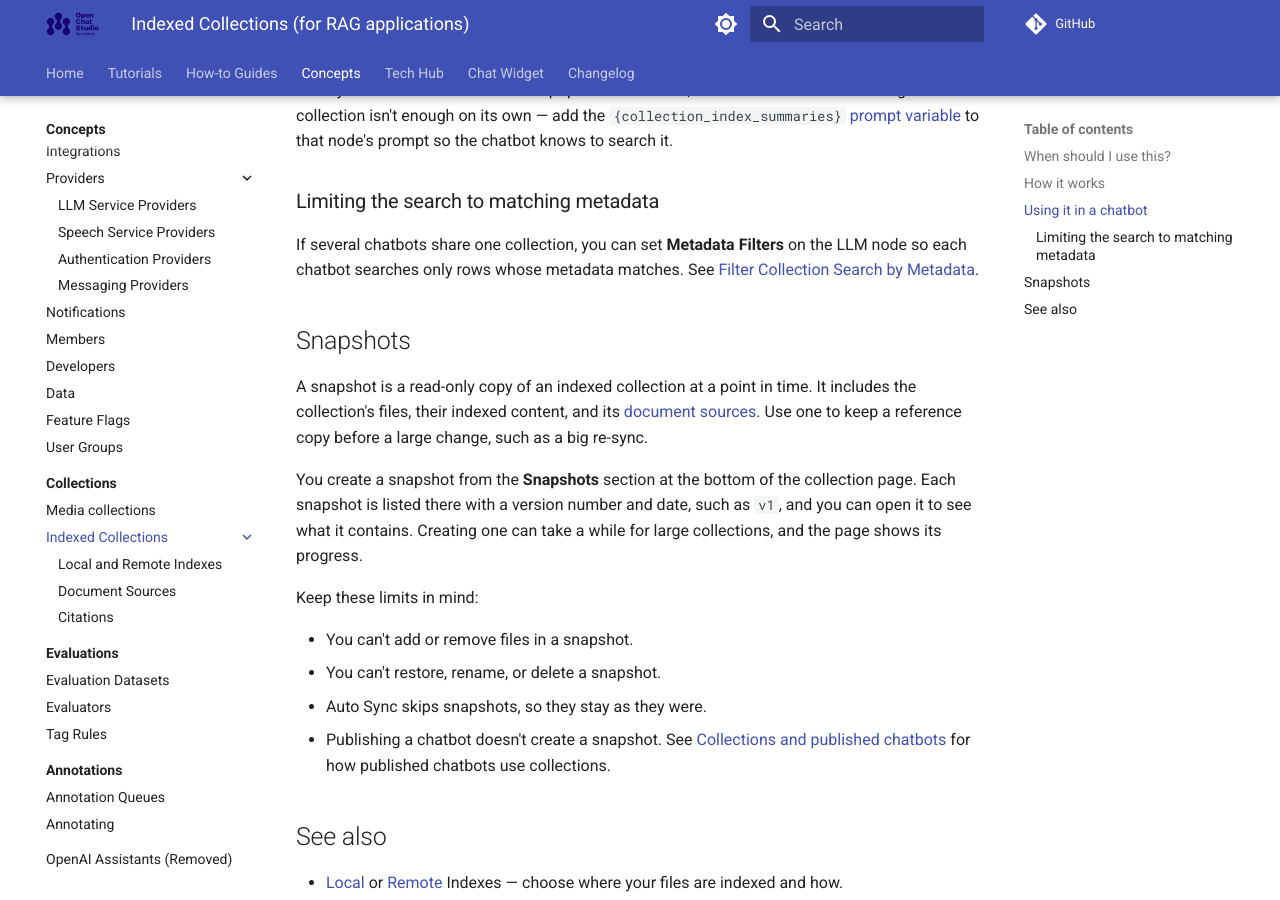
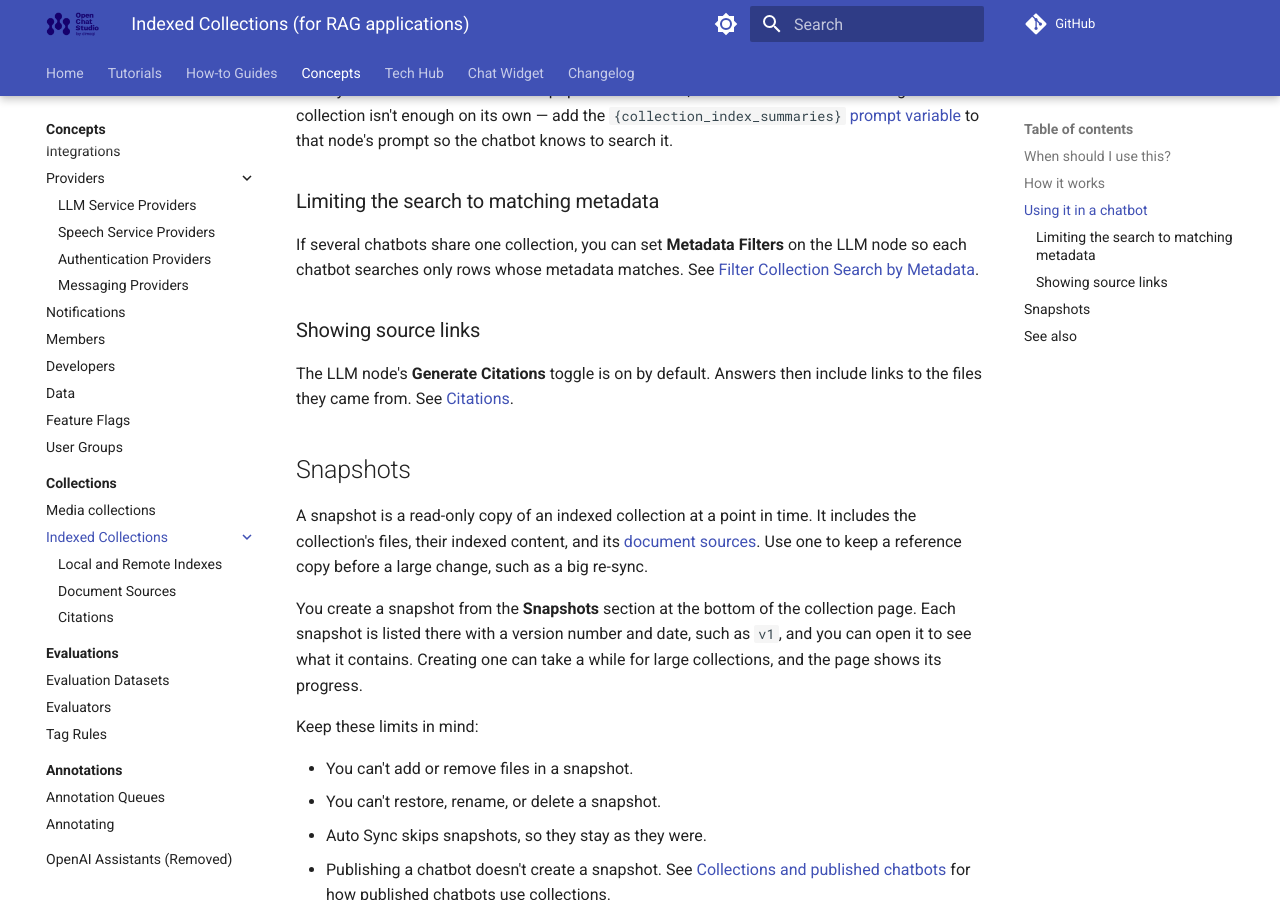
Before and after one commit to dimagi/open-chat-studio-docs, an MkDocs documentation site: the page built from docs/concepts/collections/indexed_collections/index.md, in a window 1280 px wide and 900 px high, scrolled down 838 px. Built offline with MkDocs 1.6.1 and Material for MkDocs 9.7.7, drawn with Linux system fonts in a browser that asks for light colours; a script that is not in the unit is left out; comment, search, counter and statistics services are not loaded.

Commit message:
Findablity: added links to citations pg

```diff
--- a/docs/concepts/collections/indexed_collections/index.md
+++ b/docs/concepts/collections/indexed_collections/index.md
@@ -28,6 +28,12 @@ Once your collection is created and populated with files, [link it to an LLM nod
 If several chatbots share one collection, you can set **Metadata Filters** on the LLM node so each chatbot searches only rows whose metadata matches.
 See [Filter Collection Search by Metadata](../../../how-to/filter_collection_search_by_metadata.md).
 
+### Showing source links
+
+The LLM node's **Generate Citations** toggle is on by default.
+Answers then include links to the files they came from.
+See [Citations](./citations.md).
+
 ## Snapshots
 
 A snapshot is a read-only copy of an indexed collection at a point in time.
```
Also changed, not shown: docs/concepts/index.md (+3 -0 lines).
